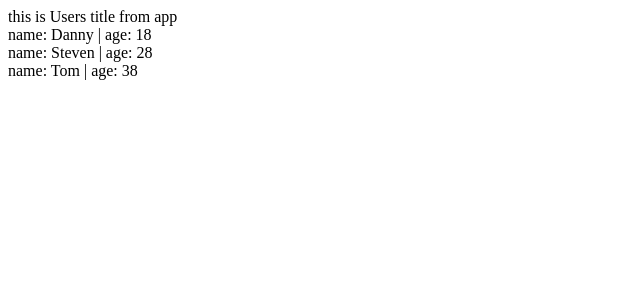
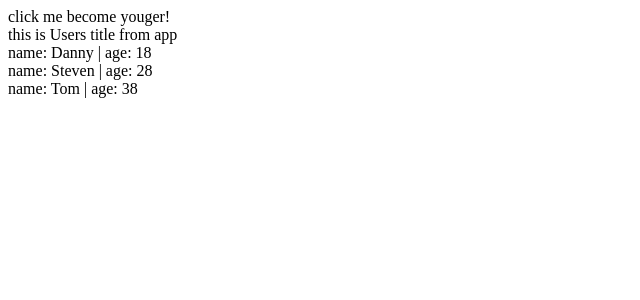
Before and after one commit to null-br/react-study, a React (Vite) app: page / in a window 1280 px wide. Shown: the top 300 px of the page, without its empty margins (0-640 px from the left). Built offline with nearby package versions, Linux system fonts and the light colour scheme.

Commit message:
add setState demo

```diff
--- a/src/components/ReactClassVSFuncComponents/Users.js
+++ b/src/components/ReactClassVSFuncComponents/Users.js
@@ -11,10 +11,24 @@ class Users extends Component {
         { name: 'Tom', age: 38 },
       ]
     }
+    this.makeMeYouger = this.makeMeYouger.bind(this);
+  }
+
+  makeMeYouger() {
+    const temUsers = this.state.users.map((user) => {
+      const tempUser = user;
+      tempUser.age -= 10;
+      tempUser.age = tempUser.age > 0 ? tempUser.age : 0;
+      return tempUser;
+    });
+    this.setState({
+      temUsers
+    });
   }
   render(){
     return (
       <Fragment>
+        <div onClick={this.makeMeYouger}>click me become youger!</div>
         <div>{this.props.title}</div>
         {this.state.users.map((item) => {
           return (
```
Also changed, not shown: 1 other file (tests, documents, lock files or other folders).
